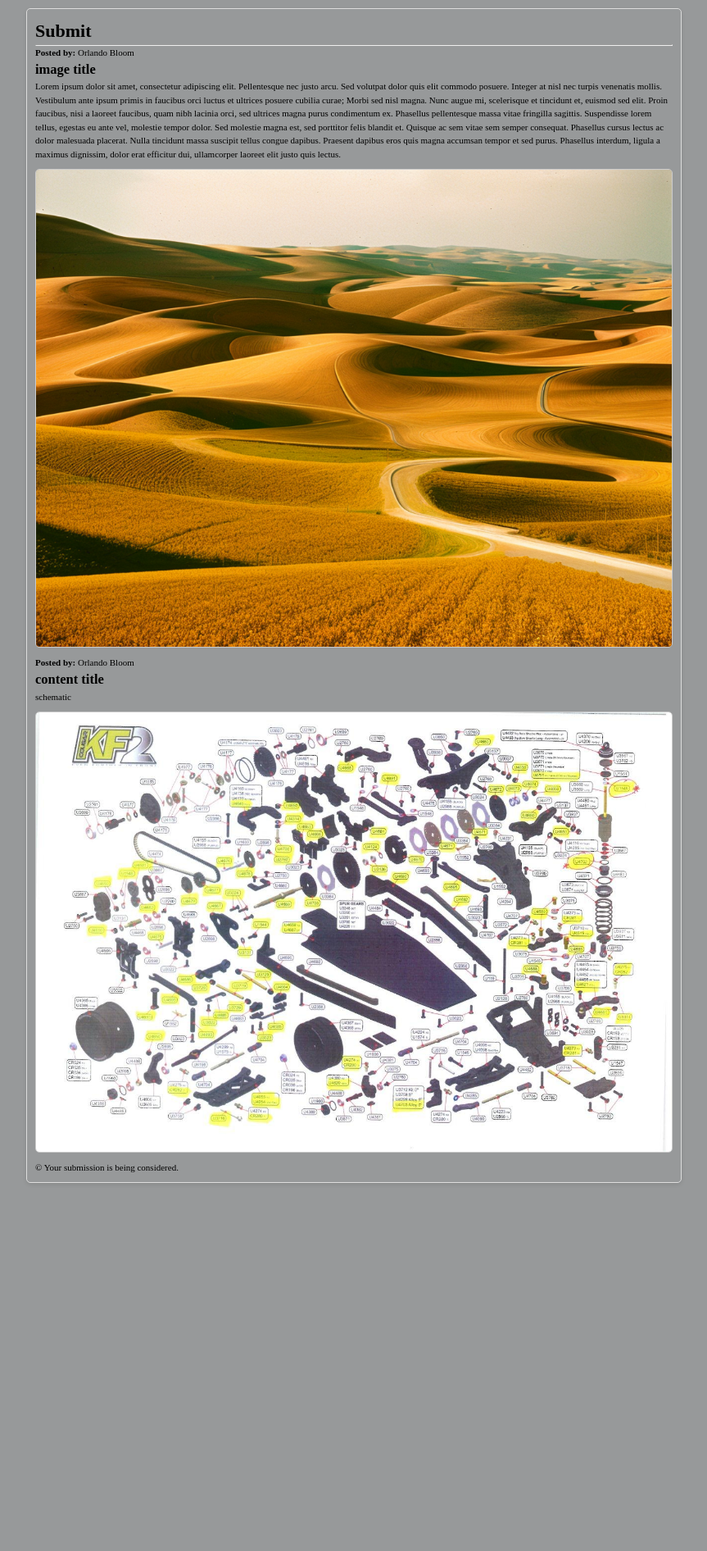
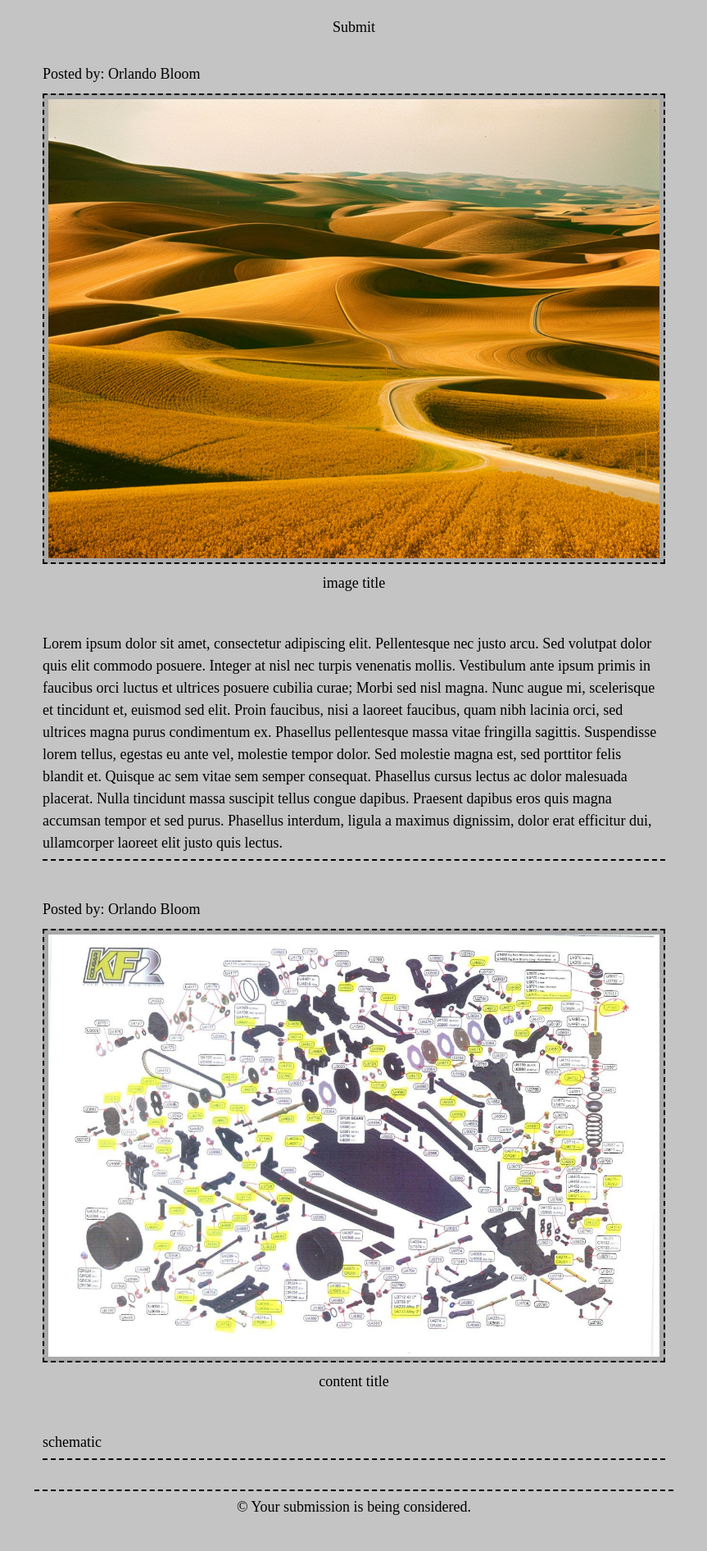
Before and after one commit to Orlando-Bloom/sign-shape, a Flask app: page / in a window 1280 px wide. Shown: the whole page at 82% size, without its empty margins (208-1071 px from the left). Before the commit the page ends 1443 px from the top, so only its background shows below. Run offline with Flask 3, Linux system fonts and the light colour scheme.

Commit message:
styling changes

```diff
--- a/static/style.css
+++ b/static/style.css
@@ -5,13 +5,23 @@
 }
 
 body {
-  font-family: 'Times New Roman', Arial, sans-serif;
-  font-size: 11px;
+  font-family: 'Times New Roman', Times, serif;
+  font-size: 18px;
+  font-weight: lighter;
   line-height: 1.5;
   color: black;
-  background-color: rgb(151, 153, 154);
-  text-align: left;
+  background-color: #C4C4C4;
+  text-align: center;
   padding: 10px;
+}
+
+h1 {
+  font-family: 'Times New Roman', Times, serif; /* Specifies the font */
+  font-weight: lighter;
+  font-size: 18px; /* Sets the font size */
+  color: #000000; /* Sets the text color */
+  margin-bottom: 20px; /* Adds spacing below the heading */
+  text-align: center; /* Optional: Aligns the text */
 }
 
 a {
@@ -21,6 +31,14 @@ a {
 
 a:hover {
   text-decoration: underline;
+  text-decoration-style: dashed; /* Makes the underline dashed */
+  color: #C4C4C4; /* Optional: Change the color on hover */
+}
+
+hr {
+  border: none; /* Removes default styling */
+  border-top: 2px dashed black; /* Adds a dotted black line */
+  margin: 6px 0; /* Adds space above and below the line */
 }
 
 .replies {
@@ -28,34 +46,54 @@ a:hover {
 }
 
 .reply {
-  border: 1px dotted black;
   margin: 5px;
   padding: 5px;
-  background-color: rgb(151, 153, 154);
-  border-radius: 5px;
+  background-color: #C4C4C4;
+  border: none; /* Removed border */
 }
+
+.post {
+  /*border: 2px dashed black; /* Adds a 2px dashed border around the entire post */
+  padding: 10px; /* Adds space between the content and the border */
+  margin-bottom: 20px; /* Adds spacing between posts */
+  background-color: #C4C4C4; /* Optional: Adds a subtle background color */
+  border-radius: 0px; /* Optional: Rounds the corners of the border */
+}
+
+.post img {
+  border: 2px dashed black; /* Adds a dashed border around images */
+  padding: 5px; /* Adds space inside the border */
+  border-radius: 0px; /* Optional: Rounds the corners of the image */
+  background-color: #A9A9A9; /* Optional: Adds a subtle background color */
+  display: block; /* Ensures proper alignment */
+  margin: 10px auto; /* Centers the image */
+}
+
+.post video {
+  border: 2px dashed black; /* Adds a dashed border around videos */
+  padding: 5px; /* Adds space inside the border */
+  border-radius: 0px; /* Optional: Rounds the corners of the video */
+  background-color: rgb(107, 107, 107); /* Optional: Adds a subtle background color */
+  display: block; /* Ensures proper alignment */
+  margin: 10px auto; /* Centers the video */
+}
+
 
 .newReply {
   margin: 10px 5px;
 }
 
 .thread {
-  border: 2px solid black;
   padding: 5px;
   margin-bottom: 10px;
-  background-color: rgb(151, 153, 154);
-  border-radius: 5px;
+  background-color: #C4C4C4;
+  border: none; /* Removed border */
   overflow: hidden; /* Prevents content overflow */
-}
-
-.thread + .thread {
-  border-top: none; /* Avoid double borders */
-  border-bottom: 1px dotted black; /* Add dotted line between posts */
 }
 
 .id {
   font-size: 10.5px;
-  color: rgb(151, 153, 154);
+  color: gray;
 }
 
 #submitNewThread {
@@ -67,8 +105,7 @@ img, video {
   height: auto;
   display: block;
   margin: 10px auto; /* Centers media horizontally */
-  border: 1px solid #ccc; /* Adds a subtle border */
-  border-radius: 5px; /* Optional: rounds corners */
+  border: none; /* Ensure no border is applied */
 }
 
 .container {
@@ -76,8 +113,6 @@ img, video {
   margin: 0 auto;
   padding: 10px;
   text-align: left; /* Aligns text to the left */
-  background-color: rgb(151, 153, 154);
-  border: 1px solid #ddd;
-  border-radius: 5px;
-  box-shadow: 0 2px 5px rgba(0, 0, 0, 0.1);
+  background-color: #C4C4C4;
+  border: none; /* Removed any unintended border */
 }
--- a/templates/index.html
+++ b/templates/index.html
@@ -7,13 +7,12 @@
 <body>
     <div class="container">
 
-        <h1><p><a href="/new">Submit</a><span class="dotted-underline"></span></p></h1>
-        <hr>
+        <h1><a href="/new">Submit</a></h1>
         {% for post in posts %}
             <div class="post">
-                <p><strong>Posted by:</strong> {{ post.username }}</p> <!-- Display the username -->
-                <h2>{{ post.title }}</h2>
-                <p>{{ post.content }}</p>
+                Posted by: {{ post.username }} <!-- Display the username -->
+
+
                 {% if post.media %}
                     {% if post.media.endswith(('jpg', 'png', 'jpeg', 'gif')) %}
                         <img src="{{ post.media }}" alt="Post Media">
@@ -21,10 +20,15 @@
                         <video src="{{ post.media }}" controls></video>
                     {% endif %}
                 {% endif %}
+                <h1>{{ post.title }}</h1>
+                <br>
+                {{ post.content }}
+                <hr>
             </div>
         {% endfor %}
+        <hr>
         <div class="footer">
-            <p>&copy; Your submission is being considered.</p>
+            <h1>&copy; Your submission is being considered.</h1>
         </div>
     </div>
 </body>
```
Also changed, not shown: instance/db.sqlite, static/uploads/ComfyUI_00138_.png (added).
